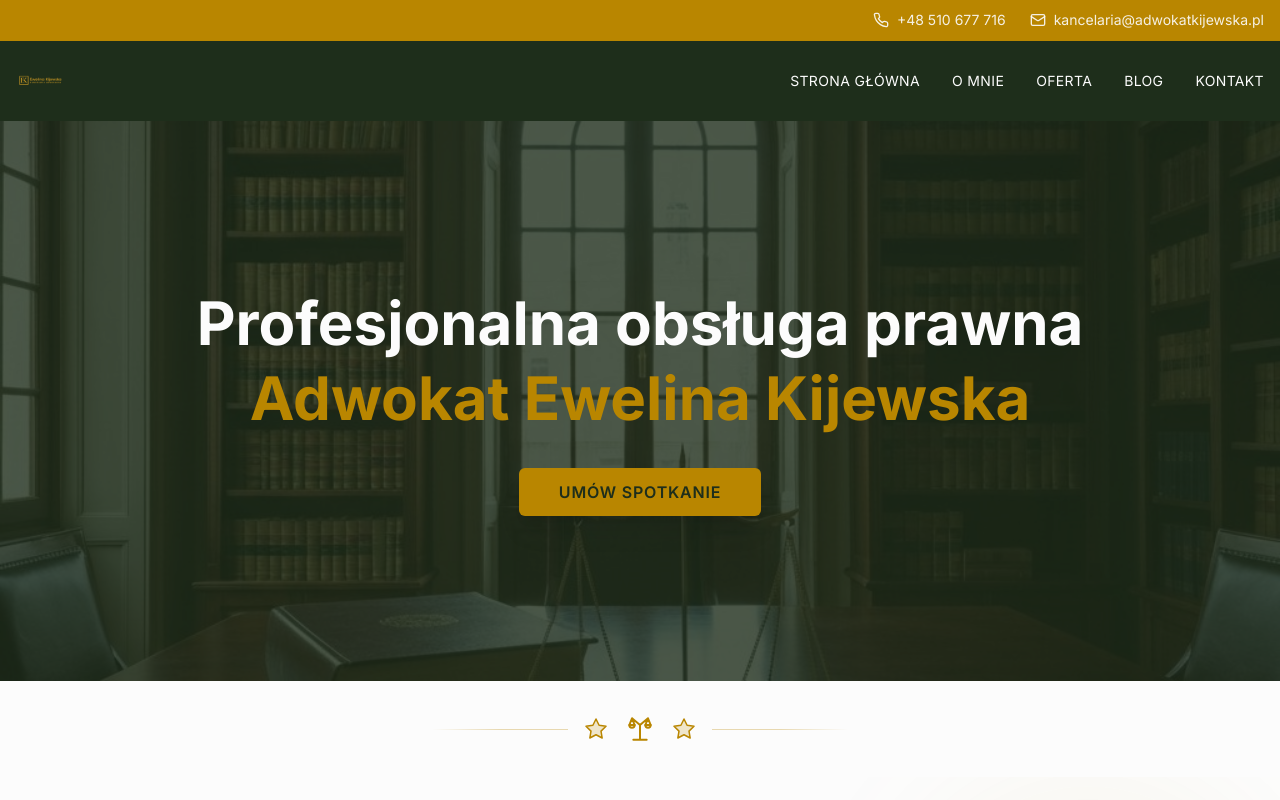
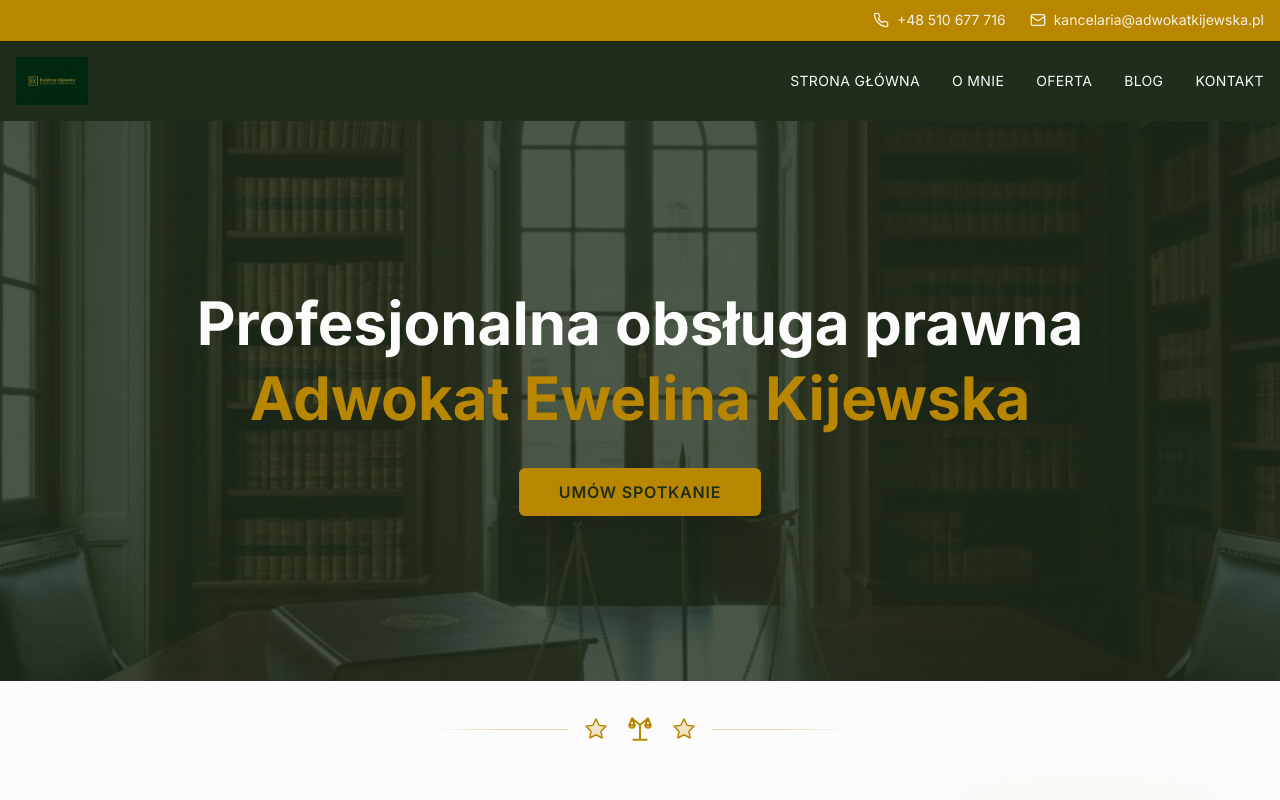
Before and after one commit to mvrzvkot/EK-web, a Next.js app: page / in a window 1280 px wide. Shown: the top 800 px of the page. Built offline with nearby package versions, Linux system fonts and the light colour scheme.

Commit message:
Update logo.tsx

```diff
--- a/components/logo.tsx
+++ b/components/logo.tsx
@@ -2,7 +2,7 @@ export function Logo() {
   return (
     <div className="flex items-center gap-3">
       <img
-        src="/EK-logo.png"
+        src="/logo.png"
         alt="Ewelina Kijewska Kancelaria Adwokacka"
         className="h-12 w-auto"
       />
```
